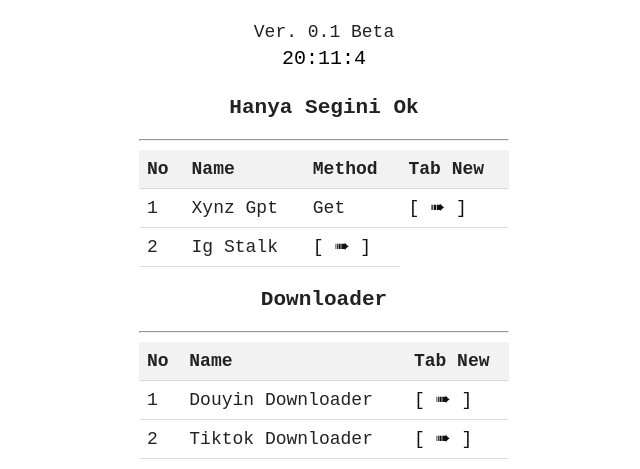
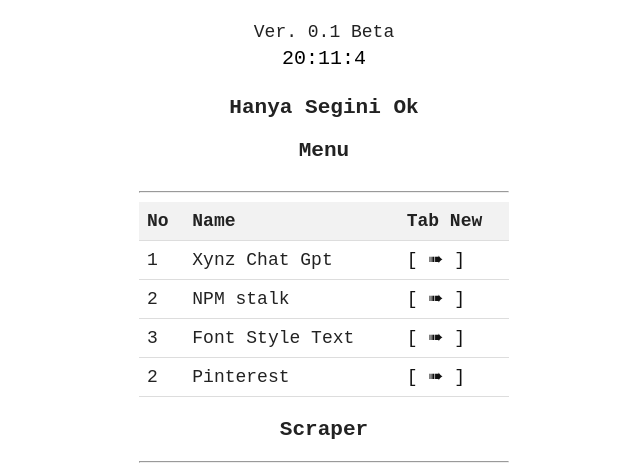
Before and after one commit to ManusiaTamvanzzz/api, a website: page views/index.html in a window 1280 px wide. Shown: the part 293-762 px from the top of the page, without its empty margins (316-956 px from the left). Drawn offline with Linux system fonts and the light colour scheme.

Commit message:
Update index.html

```diff
--- a/views/index.html
+++ b/views/index.html
@@ -289,27 +289,7 @@
         <div id="MyClockDisplay" class="clock" onload="showTime()"></div>
         <h3>Hanya Segini Ok</h3>
         <table>
-            <hr>
-            <tr>
-                <th>No</th>
-                <th>Name</th>
-                <th>Method</th>
-                <th>Tab New</th>
-            </tr>
-            <tr>
-                <td>1</td>
-                <td>Xynz Gpt</td>
-                <td>Get</td>
-                <td><a href="https://api-vanzdev.vercel.app/api/xynz-gpt?query=hai, siapa kamu dan kamu di buat oleh siapa?">[ ➠ ]</a></td>
-            </tr>
-            <tr>
-                <td>2</td>
-                <td>Ig Stalk</td>
-                <td><a href="https://api-vanzdev.vercel.app/api/igstalk?query=xmhddafa">[ ➠ ]</a></td>
-            </tr>
-            </tr>
-        </table>
-        <h3>Downloader</h3>
+        <h3>Menu</h3>
         <table>
             <hr>
             <tr>
@@ -319,13 +299,23 @@
             </tr>
             <tr>
                 <td>1</td>
-                <td>Douyin Downloader</td>
-                <td><a href="/douyindl">[ ➠ ]</a></td>
+                <td>Xynz Chat Gpt</td>
+                <td><a href="https://api-vanzdev.vercel.app/api/xynz-gpt?query=hi">[ ➠ ]</a></td>
             </tr>
             <tr>
                 <td>2</td>
-                <td>Tiktok Downloader</td>
-                <td><a href="/tiktokdl">[ ➠ ]</a></td>
+                <td>NPM stalk</td>
+                <td><a href="https://api-vanzdev.vercel.app/api/npmstalk?query=baileys">[ ➠ ]</a></td>
+            </tr>
+            <tr>
+                <td>3</td>
+                <td>Font Style Text</td>
+                <td><a href="https://api-vanzdev.vercel.app/api/styletext?query=tama ganz">[ ➠ ]</a></td>
+            </tr>
+            <tr>
+                <td>2</td>
+                <td>Pinterest</td>
+                <td><a href="https://api-vanzdev.vercel.app/api/pinterest?query=Naruto">[ ➠ ]</a></td>
             </tr>
         </table>
         <h3>Scraper</h3>
```
